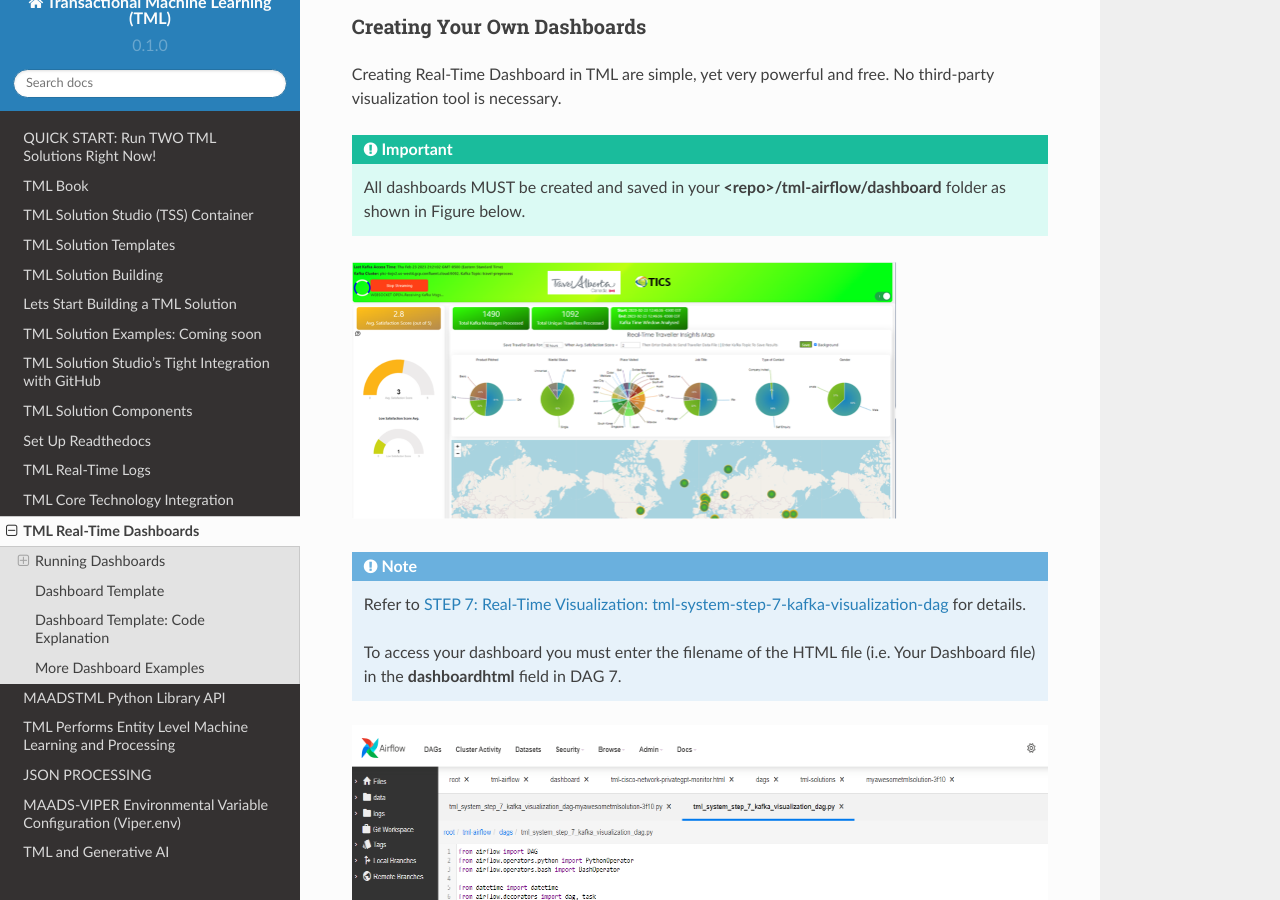
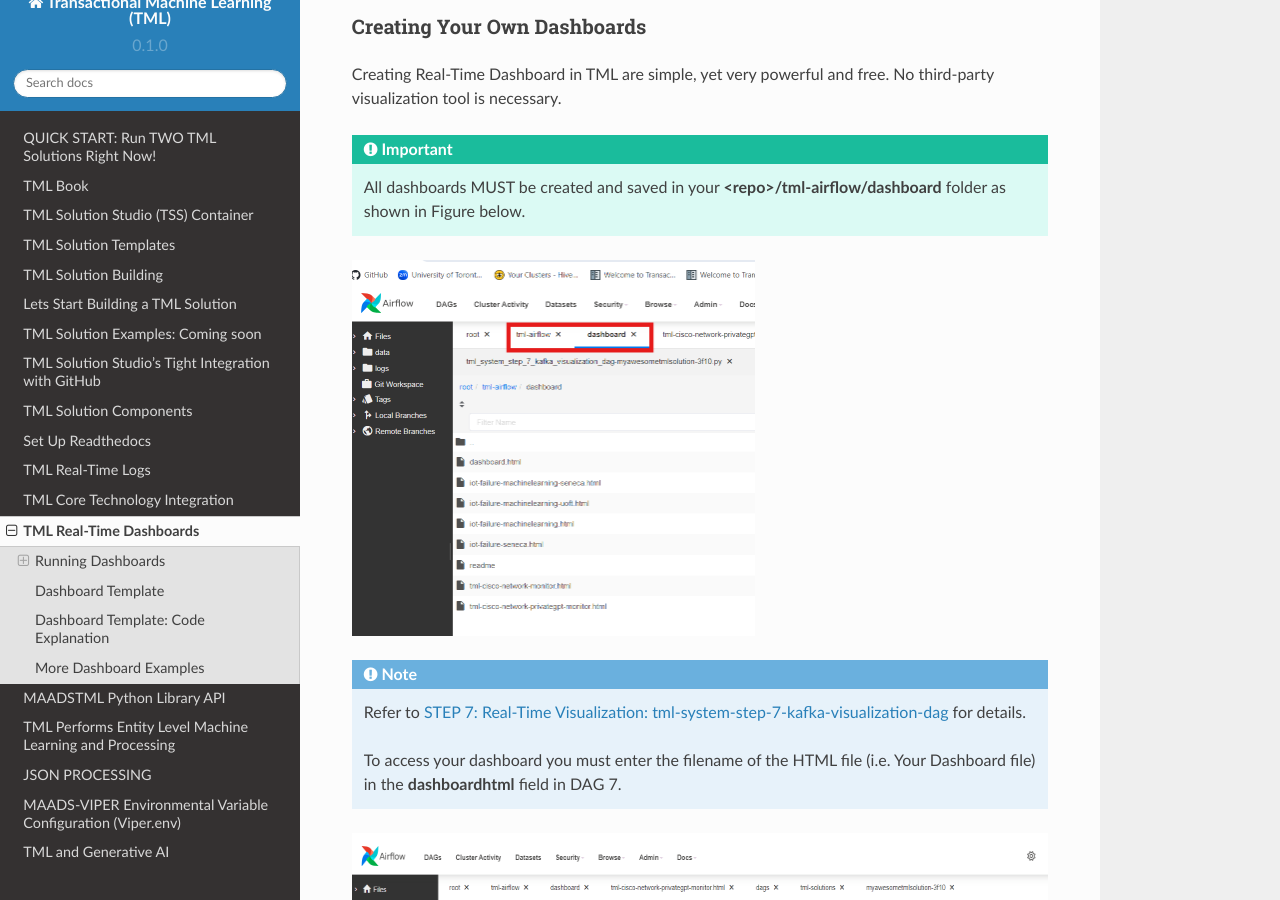
Before and after one commit to smaurice101/readthedocs, a Sphinx documentation site: the page built from docs/source/dashboards.rst, in a window 1280 px wide and 900 px high, scrolled down 2691 px. Built offline with Sphinx 7.4.7 and the Read the Docs theme 2.0.0, drawn with Linux system fonts in a browser that asks for light colours.

Commit message:
Update dashboards.rst

```diff
--- a/docs/source/dashboards.rst
+++ b/docs/source/dashboards.rst
@@ -34,7 +34,7 @@ Creating Real-Time Dashboard in TML are simple, yet very powerful and free.  No
 .. important::
    All dashboards MUST be created and saved in your **<repo>/tml-airflow/dashboard** folder as shown in Figure below.
 
-.. figure:: d1.png
+.. figure:: dashfolder.png
    :scale: 50%
 
 .. note::
```
